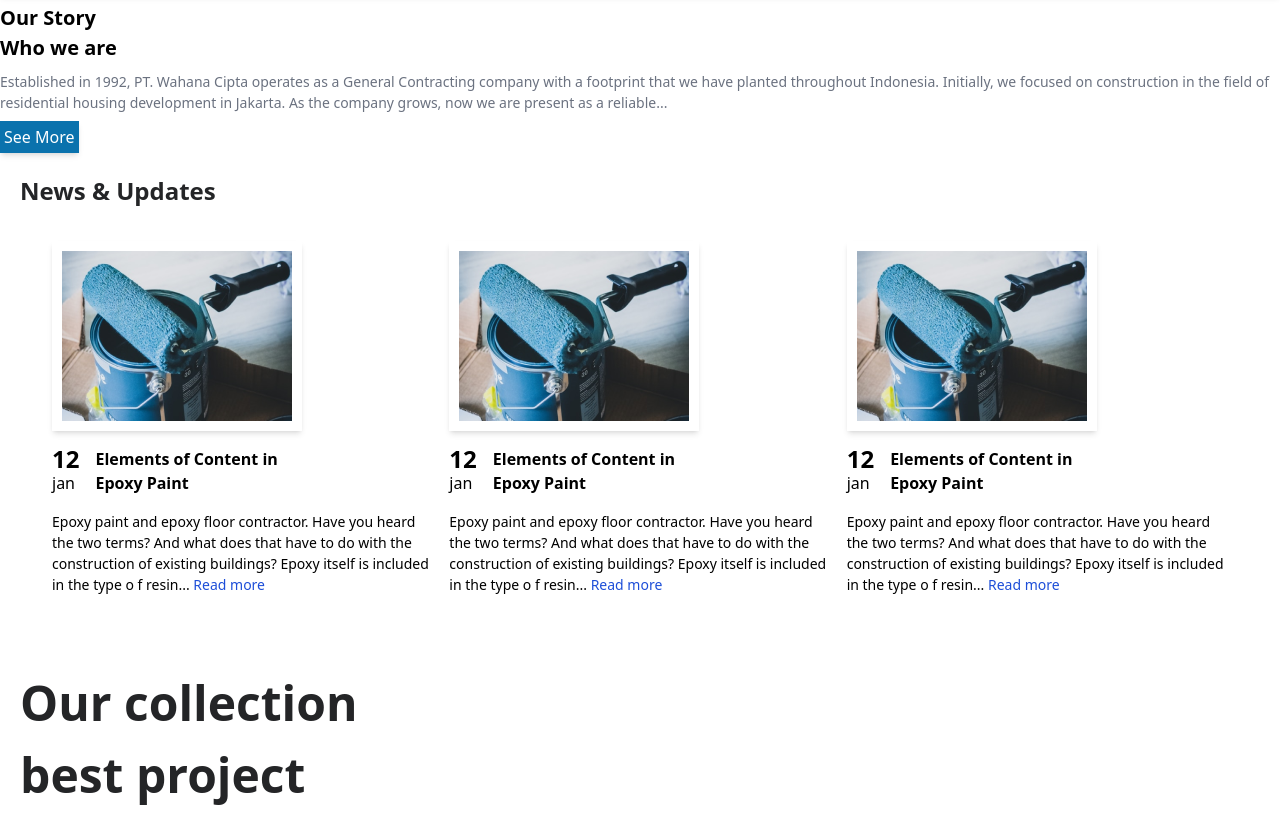
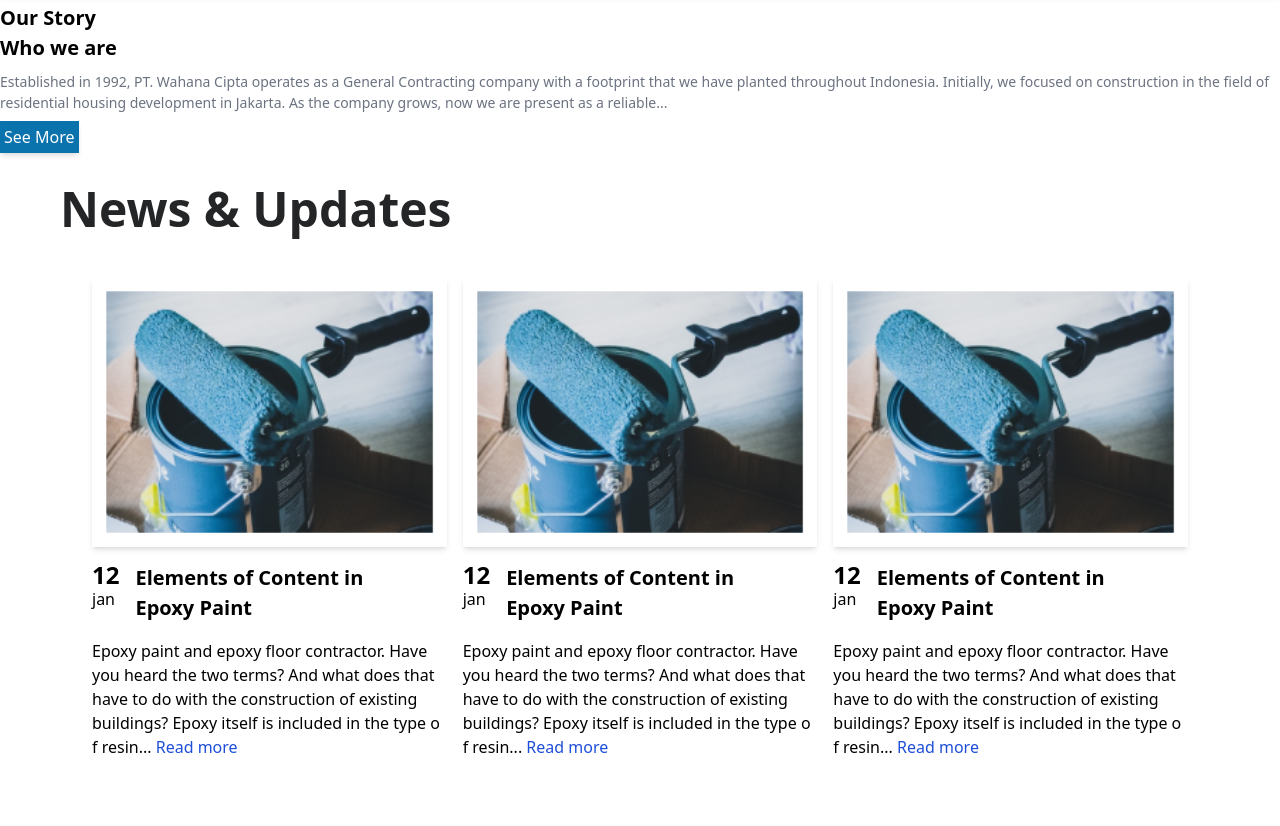
Before and after one commit to anish1711/real-estate-project, a website built with Vite: page index.html in a window 1280 px wide. Shown: the part 4014-4840 px from the top of the page. Built offline with nearby package versions, Linux system fonts and the light colour scheme.

Commit message:
17-08-2024

```diff
--- a/index.html
+++ b/index.html
@@ -248,20 +248,20 @@
             </section>
             <!-- our story section end -->
              <!-- news and update start-->
-              <section class="p-5 overflow-hidden">
-                <h2 class="text-[#242527] text-xl font-bold">
+              <section class="p-5 overflow-hidden md:max-w-[1200px] md:mx-auto ">
+                <h2 class="text-[#242527] text-xl font-bold md:text-4xl">
                   News & Updates
                 </h2>
                 <div class="flex gap-4 overflow-x-auto p-8">
                 <div class="flex flex-col gap-4 min-w-[16.25rem]">
                   <div>
-                    <img src="/news/news.png" alt="" class="shadow-md">
+                    <img src="/news/news.png" alt="" class="shadow-md md:w-[370px]">
                   </div>
                   <div class="flex gap-4">
                   <div><p class="font-semibold text-xl leading-none">12</p><p>jan</p></div>
-                  <h4 class="font-semibold text-md">Elements of Content in <br> Epoxy Paint </h4>
+                  <h4 class="font-semibold text-md md:text-lg">Elements of Content in <br> Epoxy Paint </h4>
                 </div>
-                <p class="text-base">
+                <p class="text-base md:text-md">
                   Epoxy paint and epoxy floor
 contractor. Have you heard the two terms? And what does that have to do with the construction of existing buildings? Epoxy itself is included in the type o
 f resin... <span class="text-blue-700">Read more</span>
@@ -269,13 +269,13 @@ f resin... <span class="text-blue-700">Read more</span>
                 </div>
                 <div class="flex flex-col gap-4 min-w-[16.25rem]">
                   <div>
-                    <img src="/news/news.png" alt="" class="shadow-md">
+                    <img src="/news/news.png" alt="" class="shadow-md md:w-[370px] ">
                   </div>
                   <div class="flex gap-4">
                   <div><p class="font-semibold text-xl leading-none">12</p><p>jan</p></div>
-                  <h4 class="font-semibold text-md">Elements of Content in <br> Epoxy Paint </h4>
+                  <h4 class="font-semibold text-md md:text-lg">Elements of Content in <br> Epoxy Paint </h4>
                 </div>
-                <p class="text-base">
+                <p class="text-base md:text-md">
                   Epoxy paint and epoxy floor
 contractor. Have you heard the two terms? And what does that have to do with the construction of existing buildings? Epoxy itself is included in the type o
 f resin... <span class="text-blue-700">Read more</span>
@@ -283,13 +283,13 @@ f resin... <span class="text-blue-700">Read more</span>
                 </div>
                 <div class="flex flex-col gap-4 min-w-[16.25rem]">
                   <div>
-                    <img src="/news/news.png" alt="" class="shadow-md">
+                    <img src="/news/news.png" alt="" class="shadow-md md:w-[370px]">
                   </div>
                   <div class="flex gap-4">
                   <div><p class="font-semibold text-xl leading-none">12</p><p>jan</p></div>
-                  <h4 class="font-semibold text-md">Elements of Content in <br> Epoxy Paint </h4>
+                  <h4 class="font-semibold text-md md:text-lg">Elements of Content in <br> Epoxy Paint </h4>
                 </div>
-                <p class="text-base">
+                <p class="text-base md:text-md">
                   Epoxy paint and epoxy floor
 contractor. Have you heard the two terms? And what does that have to do with the construction of existing buildings? Epoxy itself is included in the type o
 f resin... <span class="text-blue-700">Read more</span>
```
